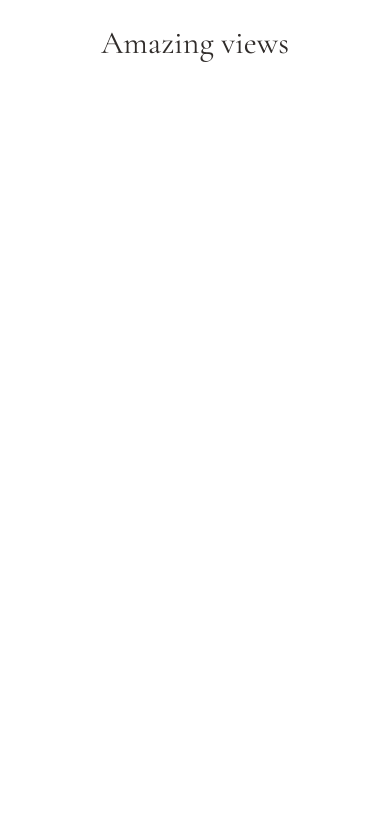
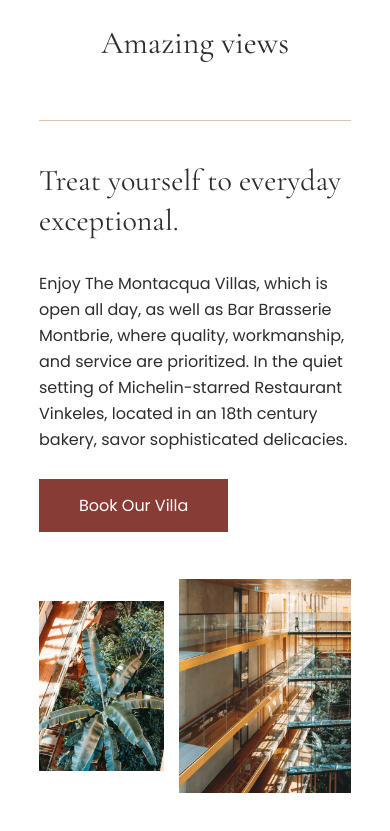
Before and after one commit to avicious/montacqua, a React (Vite) app: page / in a window 390 px wide. Shown: the part 1952-2783 px from the top of the page. Before the commit the page ends 2072 px from the top, so only its background shows below. Built offline with nearby package versions, Linux system fonts and the light colour scheme.

Commit message:
added treat section

```diff
--- a/src/assets/index.js
+++ b/src/assets/index.js
@@ -4,5 +4,16 @@ import menu from "./menu.svg";
 import amazingViews from "./amazing-views.webp";
 import exquisiteFoods from "./exquisite-foods.webp";
 import stylishPools from "./stylish-pools.webp";
+import treatSmall from "./Treat-small.webp";
+import treatLarge from "./Treat-large.webp";
 
-export { bannerBG, close, menu, amazingViews, exquisiteFoods, stylishPools };
+export {
+  bannerBG,
+  close,
+  menu,
+  amazingViews,
+  exquisiteFoods,
+  stylishPools,
+  treatSmall,
+  treatLarge,
+};
--- a/src/components/Intro.module.css
+++ b/src/components/Intro.module.css
@@ -3,6 +3,7 @@
     width: 80%;
     margin: 0 auto;
     max-width: 1720px;
+    border-bottom: 1px solid #e2c3a9;
 }
 
 .introText {
--- /dev/null
+++ b/src/components/TreatSection.jsx
@@ -0,0 +1,24 @@
+import styles from "./TreatSection.module.css";
+import { Link } from "react-router-dom";
+import { treatSmall, treatLarge } from "../assets";
+
+const TreatSection = () => (
+  <section className={styles.treat}>
+    <div className={styles.info}>
+      <h2>Treat yourself to everyday exceptional.</h2>
+      <p>
+        Enjoy The Montacqua Villas, which is open all day, as well as Bar
+        Brasserie Montbrie, where quality, workmanship, and service are
+        prioritized. In the quiet setting of Michelin-starred Restaurant
+        Vinkeles, located in an 18th century bakery, savor sophisticated
+        delicacies.
+      </p>
+      <Link to="/villas">Book Our Villa</Link>
+    </div>
+    <div className={styles.image}>
+      <img className={styles.small} src={treatSmall} alt="plant" />
+      <img className={styles.large} src={treatLarge} alt="building" />
+    </div>
+  </section>
+);
+export default TreatSection;
--- /dev/null
+++ b/src/components/TreatSection.module.css
@@ -0,0 +1,93 @@
+.treat {
+    padding: 120px 0;
+    width: 80%;
+    max-width: 1720px;
+    margin: 0 auto;
+    display: flex;
+    justify-content: space-between;
+    align-items: center;
+}
+
+.info {
+    width: 35%;
+}
+
+.image {
+    width: 60%;
+    display: flex;
+    justify-content: space-between;
+    align-items: center;
+}
+
+.image .small {
+    width: 40%;
+}
+
+.image .large {
+    width: 55%;
+}
+
+.info h2 {
+    font-family: 'Cormorant Garamond', sans-serif;
+    font-size: 60px;
+    line-height: 70px;
+    font-weight: 400;
+    margin-bottom: 30px;
+}
+
+.info p {
+    margin-bottom: 40px;
+    width: 75%;
+}
+
+.info a {
+    text-decoration: none;
+    padding: 15px 40px;
+    background-color: #883c36;
+    color: #fff;
+}
+
+@media(max-width: 990px) {
+    .treat {
+        display: block;
+        padding: 80px 0;
+    }
+
+    .info,
+    .image,
+    .info p {
+        width: 100%;
+    }
+
+    .info {
+        margin-bottom: 60px;
+    }
+
+    .info h2 {
+        font-size: 46px;
+        line-height: 56px;
+    }
+
+}
+
+@media (max-width: 780px) {
+    .treat {
+        padding: 60px 0;
+    }
+
+    .info h2 {
+        font-size: 36px;
+        line-height: 46px;
+    }
+}
+
+@media (max-width: 479px) {
+    .treat {
+        padding: 40px 0;
+    }
+
+    .info h2 {
+        font-size: 30px;
+        line-height: 40px;
+    }
+}
--- a/src/pages/HomePage.jsx
+++ b/src/pages/HomePage.jsx
@@ -1,10 +1,12 @@
 import Hero from "../components/Hero";
 import Intro from "../components/Intro";
+import TreatSection from "../components/TreatSection";
 
 const HomePage = () => (
   <>
     <Hero />
     <Intro />
+    <TreatSection />
   </>
 );
 
```
Also changed, not shown: src/assets/Treat-large.webp (added), src/assets/Treat-small.webp (added).
